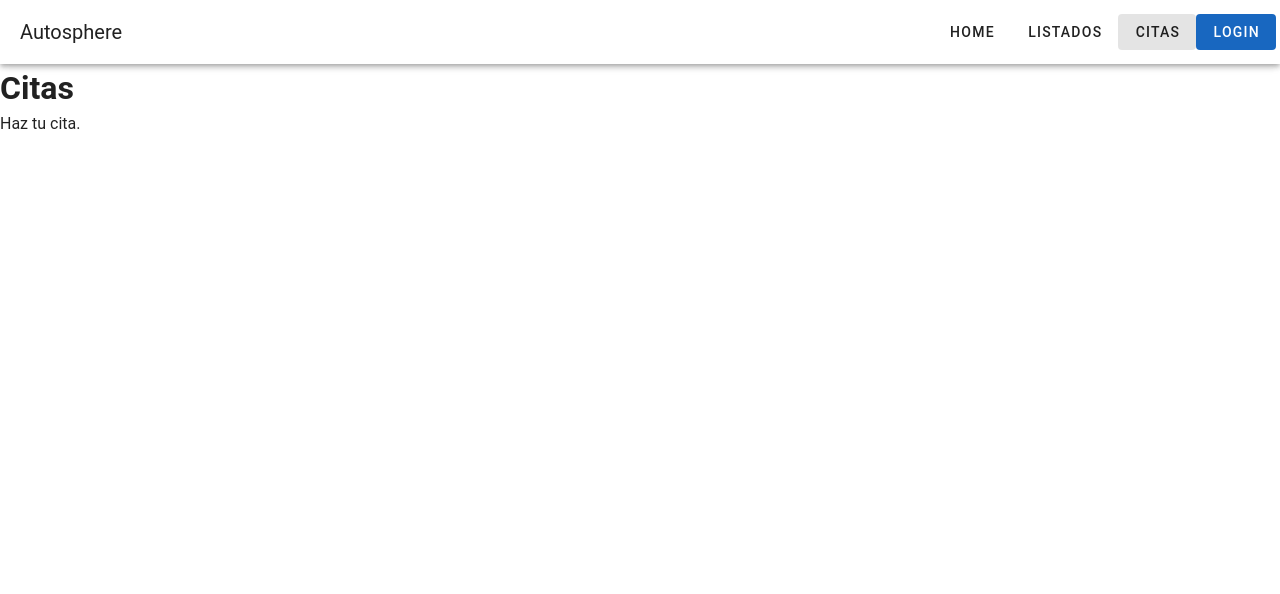
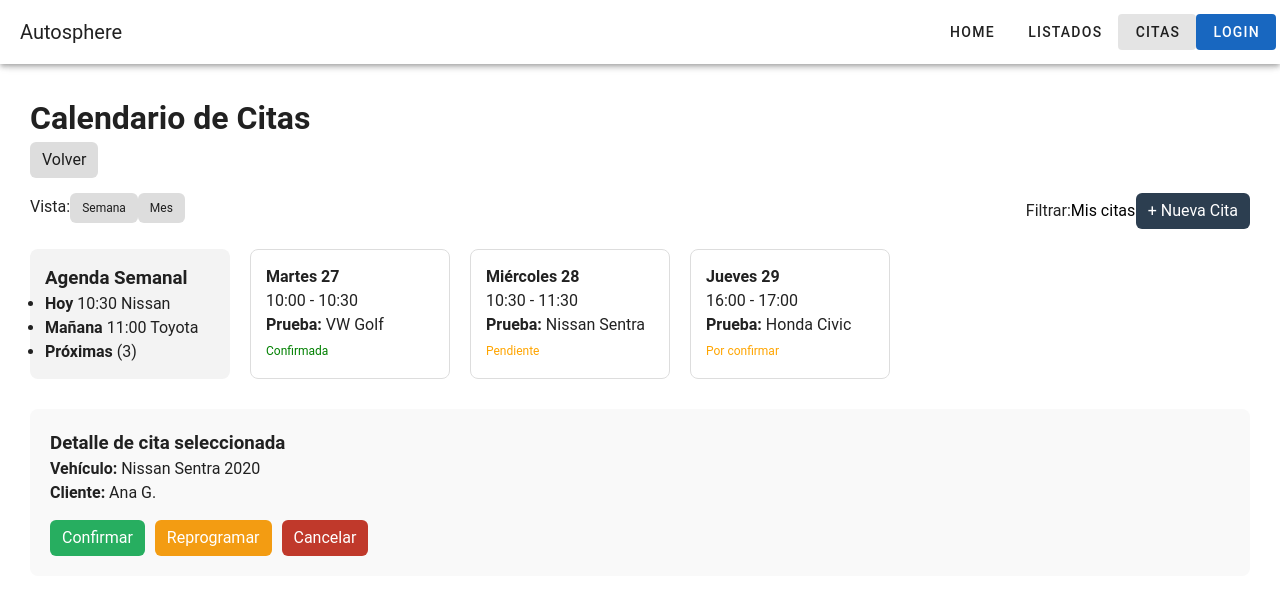
Before and after one commit to git-oojl/autosphere-ids, a Vue app in the folder frontend/: page /citas in a window 1280 px wide. Shown: the top 594 px of the page. Built offline with nearby package versions, Linux system fonts and the light colour scheme.

Commit message:
feat: vista calendario de citas diseño inicial

```diff
--- a/frontend/src/views/Citas/index.vue
+++ b/frontend/src/views/Citas/index.vue
@@ -1,14 +1,82 @@
 <template>
-  <div class="page-container">
-    <h1>Citas</h1>
-    <p>Haz tu cita.</p>
+  <div class="citas-page">
+    <h1>Calendario de Citas</h1>
+
+    <!-- Barra superior -->
+    <div class="top-bar">
+      <button class="btn">Volver</button>
+
+      <div class="filtros">
+        <div>
+          <span>Vista:</span>
+          <button class="btn small">Semana</button>
+          <button class="btn small">Mes</button>
+        </div>
+
+        <div>
+          <span>Filtrar:</span>
+          <select>
+            <option>Mis citas</option>
+          </select>
+          <button class="btn primary">+ Nueva Cita</button>
+        </div>
+      </div>
+    </div>
+
+    <!-- Contenedor principal -->
+    <div class="calendar-container">
+
+      <!-- Agenda lateral -->
+      <div class="sidebar">
+        <h3>Agenda Semanal</h3>
+        <ul>
+          <li><strong>Hoy</strong> 10:30 Nissan</li>
+          <li><strong>Mañana</strong> 11:00 Toyota</li>
+          <li><strong>Próximas</strong> (3)</li>
+        </ul>
+      </div>
+
+      <!-- Días -->
+      <div class="calendar-days">
+        <div class="day-card">
+          <h4>Martes 27</h4>
+          <p>10:00 - 10:30</p>
+          <p><strong>Prueba:</strong> VW Golf</p>
+          <span class="status confirmada">Confirmada</span>
+        </div>
+
+        <div class="day-card">
+          <h4>Miércoles 28</h4>
+          <p>10:30 - 11:30</p>
+          <p><strong>Prueba:</strong> Nissan Sentra</p>
+          <span class="status pendiente">Pendiente</span>
+        </div>
+
+        <div class="day-card">
+          <h4>Jueves 29</h4>
+          <p>16:00 - 17:00</p>
+          <p><strong>Prueba:</strong> Honda Civic</p>
+          <span class="status pendiente">Por confirmar</span>
+        </div>
+      </div>
+    </div>
+
+    <!-- Detalle -->
+    <div class="detalle">
+      <h3>Detalle de cita seleccionada</h3>
+      <p><strong>Vehículo:</strong> Nissan Sentra 2020</p>
+      <p><strong>Cliente:</strong> Ana G.</p>
+      <div class="actions">
+        <button class="btn success">Confirmar</button>
+        <button class="btn warning">Reprogramar</button>
+        <button class="btn danger">Cancelar</button>
+      </div>
+    </div>
   </div>
 </template>
 
 <script setup>
-// import { ref } from 'vue'
-// Scripts de JS deben estar dentro de este mismo archivo
-// La lógica ira aquí
+// después podemos agregar lógica aquí
 </script>
 
 <style scoped src="./styles.css"></style>
--- a/frontend/src/views/Citas/styles.css
+++ b/frontend/src/views/Citas/styles.css
@@ -0,0 +1,99 @@
+.citas-page {
+  padding: 30px;
+}
+
+.top-bar {
+  margin-bottom: 20px;
+}
+
+.filtros {
+  display: flex;
+  justify-content: space-between;
+  margin-top: 15px;
+}
+
+.calendar-container {
+  display: flex;
+  gap: 20px;
+  margin-top: 20px;
+}
+
+.sidebar {
+  width: 200px;
+  background: #f3f3f3;
+  padding: 15px;
+  border-radius: 8px;
+}
+
+.calendar-days {
+  display: flex;
+  gap: 20px;
+  flex: 1;
+}
+
+.day-card {
+  background: white;
+  padding: 15px;
+  border-radius: 8px;
+  border: 1px solid #ddd;
+  width: 200px;
+}
+
+.detalle {
+  margin-top: 30px;
+  padding: 20px;
+  background: #f9f9f9;
+  border-radius: 8px;
+}
+
+.actions {
+  margin-top: 15px;
+  display: flex;
+  gap: 10px;
+}
+
+.btn {
+  padding: 6px 12px;
+  border: none;
+  border-radius: 6px;
+  cursor: pointer;
+  background: #ddd;
+}
+
+.btn.primary {
+  background: #2c3e50;
+  color: white;
+}
+
+.btn.success {
+  background: #27ae60;
+  color: white;
+}
+
+.btn.warning {
+  background: #f39c12;
+  color: white;
+}
+
+.btn.danger {
+  background: #c0392b;
+  color: white;
+}
+
+.small {
+  font-size: 12px;
+}
+
+.status {
+  display: inline-block;
+  margin-top: 5px;
+  font-size: 12px;
+}
+
+.confirmada {
+  color: green;
+}
+
+.pendiente {
+  color: orange;
+}
```
Also changed, not shown: 1 other file (tests, documents, lock files or other folders).
